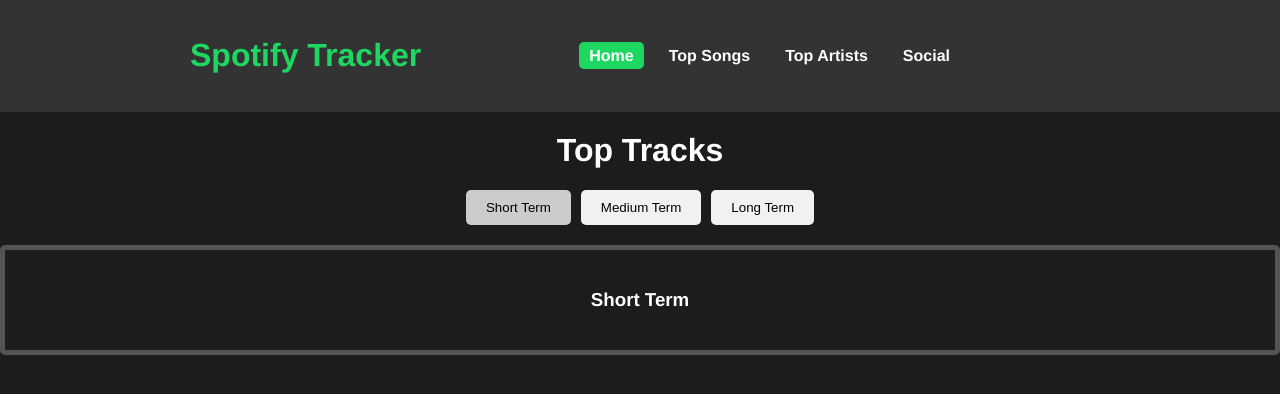
After one commit to vinson099/SpotifyTracker, a Flask app: template templates/top_songs.html in a window 1280 px wide. The commit adds this page. Shown: the top 394 px of the page. Run offline with Flask 3, Linux system fonts and the light colour scheme; the template is opened without the code that fills it, so the values that code supplies are empty.

Commit message:
changed spacing for navbar, started top songs functionality (boilerplate), need to set up displaying songs in order, with artist and album art.

```diff
--- a/app.py
+++ b/app.py
@@ -1,4 +1,5 @@
 from flask import Flask, render_template
+import helper
 
 app = Flask(__name__)
 
@@ -8,17 +9,20 @@
     return render_template('home.html')
 
 # Route for the Top Songs page
-@app.route('/Top Songs')
+@app.route('/top_songs')
 def top_songs():
-    return render_template('top_songs.html')
+    short_term_tracks = helper.get_top_songs_short()
+    medium_term_tracks = helper.get_top_songs_medium()
+    long_term_tracks = helper.get_top_songs_long()
+    return render_template('top_songs.html', short_term_tracks=short_term_tracks, medium_term_tracks=medium_term_tracks, long_term_tracks=long_term_tracks)
 
 # Route for the Top Artists page
-@app.route('/Top Artists')
+@app.route('/top-artists')
 def top_artists():
     return render_template('top_artists.html')
 
 # Route for the Top Genres page
-@app.route('/Top Genres')
+@app.route('/top-genres')
 def top_genres():
     return render_template('top_genres.html')
 
--- /dev/null
+++ b/helper.py
@@ -0,0 +1,139 @@
+from flask import Flask, render_template
+import spotipy
+from spotipy.oauth2 import SpotifyOAuth, SpotifyClientCredentials
+from dotenv import load_dotenv
+
+
+# imports environment variables_ such as keys
+load_dotenv()
+
+scope = "user-top-read"
+
+user_sp = spotipy.Spotify(auth_manager=SpotifyOAuth(scope=scope))
+client_sp = spotipy.Spotify(auth_manager=SpotifyClientCredentials())
+
+
+
+# get the top songs for each time range
+def get_top_songs_short():
+    top_songs = user_sp.current_user_top_tracks(limit=50, time_range='short_term')
+    d = [None] * 50
+
+    for i, item in enumerate(top_songs['items']):
+        d[i] = item['name']
+
+    return d
+
+def get_top_songs_medium():
+    top_songs = user_sp.current_user_top_tracks(limit=50, time_range='medium_term')
+    d = [None] * 50
+
+    for i, item in enumerate(top_songs['items']):
+        d[i] = item['name']
+
+    return d
+
+def get_top_songs_long():
+    top_songs = user_sp.current_user_top_tracks(limit=50, time_range='long_term')
+    d = [None] * 50
+
+    for i, item in enumerate(top_songs['items']):
+        d[i] = item['name']
+
+    return d
+
+
+
+    # returns a dictionary in the form of
+        # items:
+        #     external_urls: uri of the artist
+        #     followers: number of followers
+        #     genres: list of genres
+        #     href: link to the artist -> Use this to retrieve details about the artist, like followers,
+        #           genres, popularity, and associated albums.
+        #     id: id of the artist
+        #     images: list of images at different resolutions
+        #     name: name of the artist
+        #     popularity: popularity score of the artist (0-100)
+        #     type: type of object (artist)
+        #     uri: uri of the artist
+
+# get the top artists for each time range
+def get_top_artists_short():
+    top_artists = user_sp.current_user_top_artists(limit=10, time_range='short_term')
+    d = [None] * 50
+
+    for i, item in enumerate(top_artists['items']):
+        d[i] = item['name']
+
+    return d
+
+def get_top_artists_medium():
+    top_artists = user_sp.current_user_top_artists(limit=10, time_range='medium_term')
+    d = [None] * 50
+
+    for i, item in enumerate(top_artists['items']):
+        d[i] = item['name']
+
+    return d
+
+def get_top_artists_long():
+    top_artists = user_sp.current_user_top_artists(limit=10, time_range='long_term')
+    d = [None] * 50
+
+    for i, item in enumerate(top_artists['items']):
+        d[i] = item['name']
+
+    return d
+
+# get the top genres for each time range
+def get_top_genres_short():
+    #take last 50 songs and get the genres of the artists
+    #count the amount of times each genre appears and return the top 5
+    top_songs = user_sp.current_user_top_tracks(limit=50, time_range='short_term')
+    d = []
+    for item in top_songs['items']:
+        artist = item['artists'][0]['id']
+        artist_info = client_sp.artist(artist)
+        for genre in artist_info['genres']:
+            if genre in d:
+                d[genre] += 1
+            else:
+                d[genre] = 1
+
+
+
+    sorted_dict = dict(sorted(d.items(), key=lambda item: item[1], reverse=True))
+    return list(sorted_dict.keys())[:5]
+
+def get_top_genres_medium():
+    #take last 50 songs and get the genres of the artists
+    #count the amount of times each genre appears and return the top 5
+    top_songs = user_sp.current_user_top_tracks(limit=50, time_range='medium_term')
+    d = []
+    for item in top_songs['items']:
+        artist = item['artists'][0]['id']
+        artist_info = client_sp.artist(artist)
+        for genre in artist_info['genres']:
+            if genre in d:
+                d[genre] += 1
+            else:
+                d[genre] = 1
+
+def get_top_genres_long():
+    #take last 50 songs and get the genres of the artists
+    #count the amount of times each genre appears and return the top 5
+    top_songs = user_sp.current_user_top_tracks(limit=50, time_range='long_term')
+    d = []
+    for item in top_songs['items']:
+        artist = item['artists'][0]['id']
+        artist_info = client_sp.artist(artist)
+        for genre in artist_info['genres']:
+            if genre in d:
+                d[genre] += 1
+            else:
+                d[genre] = 1
+
+
+short_songs = get_top_songs_short()
+print(short_songs)
--- a/static/styles/base.css
+++ b/static/styles/base.css
@@ -11,7 +11,7 @@
     display: flex;
     justify-content: space-between;
     align-items: center;
-    padding: 10px 20px;
+    padding: 1rem 10rem;
     background-color: #333;
     color: white;
 }
@@ -22,7 +22,7 @@
     gap: 15px;
     list-style: none;
     margin: 0;
-    padding: 0;
+    padding-right: 10rem;
 }
 
 .nav-tabs li {
@@ -49,7 +49,7 @@
 }
 
 /* Logo style */
-.logo h1 {
+.navbar_title {
     color: #1ED760;
     padding-left: 30px;
 }
--- /dev/null
+++ b/static/styles/top_songs.css
@@ -0,0 +1,39 @@
+.page_title {
+    text-align: center;
+    margin-top: 20px;
+}
+.tabs {
+    display: flex;
+    justify-content: center; /* Center the tabs */
+    margin-bottom: 20px; /* Add some space below the tabs */
+    padding: 0 2rem; /* Add some padding to the tabs */
+}
+
+.tablink {
+    background-color: #f1f1f1;
+    border: none;
+    padding: 10px 20px;
+    cursor: pointer;
+    margin: 0 5px; /* Add some space between the buttons */
+    border-radius: 5px;
+}
+
+.tablink.active {
+    background-color: #ccc;
+}
+
+.track_list {
+    gap: 20px; /* Add some space between the tracks */
+    color: #ffffff; /* Text Color */
+}
+
+.tabcontent {
+    display: none;
+    padding: 20px;
+    border: 5px solid #545454;
+    border-radius: 5px;
+}
+
+.tabcontent h3 {
+    text-align: center; /* Center the subheading text */
+}
--- a/templates/base.html
+++ b/templates/base.html
@@ -10,14 +10,14 @@
 <body>
     <header class="header">
         <div class="logo">
-            <h1>Spotify Tracker</h1>
+            <h1 class="navbar_title">Spotify Tracker</h1>
         </div>
         <nav>
             <ul class="nav-tabs">
-                <li><a href="#" class="active">Home</a></li>
-                <li><a href="#Top Songs">Top Songs</a></li>
-                <li><a href="#Top Artists">Top Artists</a></li>
-                <li><a href="#Social">Social</a></li>
+                <li><a href="/" class="active">Home</a></li>
+                <li><a href="/top_songs">Top Songs</a></li>
+                <li><a href="/Top Artists">Top Artists</a></li>
+                <li><a href="/Social">Social</a></li>
             </ul>
         </nav>
     </header>
--- /dev/null
+++ b/templates/top_songs.html
@@ -0,0 +1,67 @@
+{% extends 'base.html' %}
+
+{% block content %}
+<!DOCTYPE html>
+<html lang="en">
+<head>
+    <meta charset="UTF-8">
+    <meta name="viewport" content="width=device-width, initial-scale=1.0">
+    <title>Top Tracks</title>
+    <link rel="stylesheet" href="{{ url_for('static', filename='styles/top_songs.css') }}">
+</head>
+<body>
+    <h1 class = "page_title">Top Tracks</h1>
+    <div class="tabs">
+        <button class="tablink" onclick="openTab(event, 'ShortTerm')">Short Term</button>
+        <button class="tablink" onclick="openTab(event, 'MediumTerm')">Medium Term</button>
+        <button class="tablink" onclick="openTab(event, 'LongTerm')">Long Term</button>
+    </div>
+
+    <div id="ShortTerm" class="tabcontent">
+        <h3>Short Term</h3>
+        <ul class = "track_list">
+            {% for track in short_term_tracks %}
+                <li>{{ track.name }}</li>
+            {% endfor %}
+        </ul>
+    </div>
+
+    <div id="MediumTerm" class="tabcontent">
+        <h3>Medium Term</h3>
+        <ul class = "track_list">>
+            {% for track in medium_term_tracks %}
+                <li>{{ track.name }}</li>
+            {% endfor %}
+        </ul>
+    </div>
+
+    <div id="LongTerm" class="tabcontent">
+        <h3>Long Term</h3>
+        <ul class = "track_list">>
+            {% for track in long_term_tracks %}
+                <li>{{ track.name }}</li>
+            {% endfor %}
+        </ul>
+    </div>
+
+    <script>
+        function openTab(evt, tabName) {
+            var i, tabcontent, tablinks;
+            tabcontent = document.getElementsByClassName("tabcontent");
+            for (i = 0; i < tabcontent.length; i++) {
+                tabcontent[i].style.display = "none";
+            }
+            tablinks = document.getElementsByClassName("tablink");
+            for (i = 0; i < tablinks.length; i++) {
+                tablinks[i].className = tablinks[i].className.replace(" active", "");
+            }
+            document.getElementById(tabName).style.display = "block";
+            evt.currentTarget.className += " active";
+        }
+
+        // Open the default tab
+        document.getElementsByClassName('tablink')[0].click();
+    </script>
+</body>
+</html>
+{% endblock %}
```
Also changed, not shown: main.py (deleted, +0 -74 lines).
